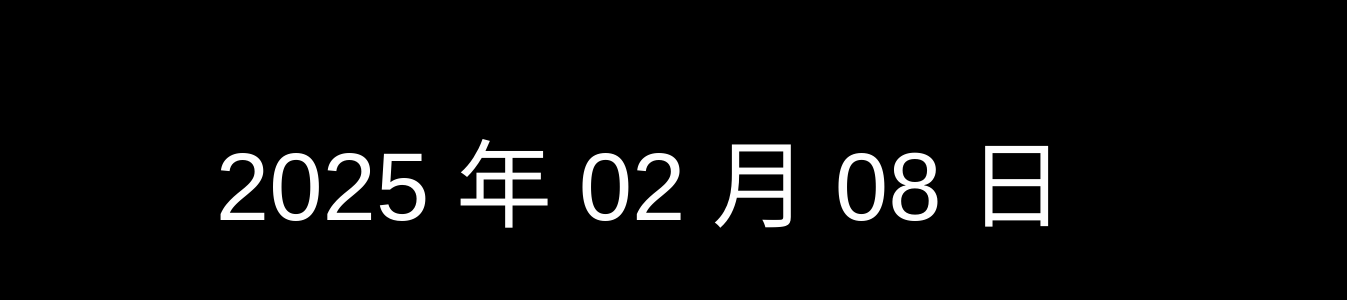
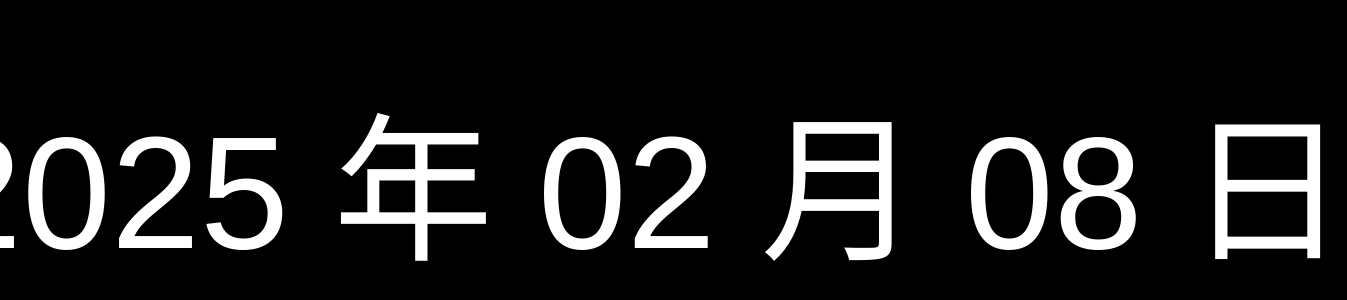
Before and after one commit to wangmin20/888wangmin.github.io, a plain HTML site: page index.html in a window 1280 px wide. Shown: the part 222-522 px from the top of the page, 1347 px wide, since content can reach past the window. Drawn offline with Linux system fonts and the light colour scheme.

Commit message:
Update index.html

```diff
--- a/index.html
+++ b/index.html
@@ -17,7 +17,7 @@
         }
 
         #date {
-            font-size: 15vw;  /* 设置一个大字体大小 */
+            font-size: 20vw;  /* 初始字体大小为视口宽度的20% */
             text-align: center;
             white-space: nowrap;  /* 防止文本换行 */
         }
@@ -25,21 +25,21 @@
         /* 针对横屏模式的手机或平板 */
         @media (orientation: landscape) {
             #date {
-                font-size: 25vw;  /* 横屏时字体进一步增大 */
+                font-size: 40vw;  /* 横屏时字体进一步增大 */
             }
         }
 
         /* 针对平板设备和较大屏幕 */
         @media (min-width: 768px) {
             #date {
-                font-size: 12vh;  /* 更大屏幕使用 12% 视口高度 */
+                font-size: 20vh;  /* 使用视口高度的20%作为字体大小 */
             }
         }
 
         /* 针对手机设备 */
         @media (max-width: 767px) {
             #date {
-                font-size: 18vw;  /* 在手机上字体较大 */
+                font-size: 30vw;  /* 在手机上字体足够大 */
             }
         }
     </style>
```
